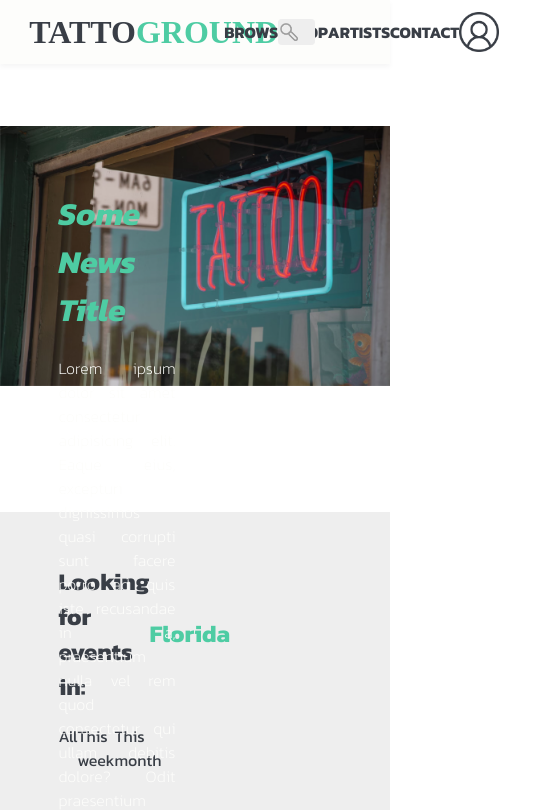
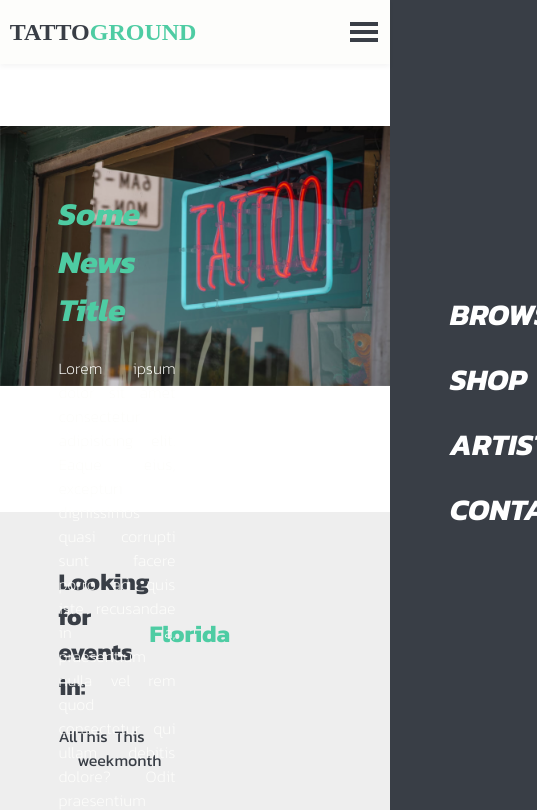
Before and after one commit to AnzickMedia/tattoo-ground, a React (Create React App) app: page / in a window 390 px wide. Shown: the top 810 px of the page, 537 px wide, since content can reach past the window. Built offline with nearby package versions, Linux system fonts and the light colour scheme; a web font is replaced by a local one.

Commit message:
se agrego menu en version responsive

```diff
--- a/src/App.jsx
+++ b/src/App.jsx
@@ -8,11 +8,19 @@ import { BrowserRouter as Router, Routes, Route } from "react-router-dom";
 import Location from "./components/Location/Location";
 import { all } from "./globals";
 import Artists from "./components/Artists/Artists";
+import { useState } from "react";
+import Menu from "./components/Menu/Menu";
+
 
 function App() {
+  const [menuOpen, setMenuOpen] = useState(false);
   return (
     <div>
-      <NavBar />
+      <NavBar
+      menuOpen={menuOpen}
+      setMenuOpen={setMenuOpen}
+      />
+       <Menu setMenuOpen={setMenuOpen} menuOpen={menuOpen} />
       <Router>
         <Routes>
           <Route
--- a/src/components/Footer/Footer.scss
+++ b/src/components/Footer/Footer.scss
@@ -77,11 +77,17 @@
             color: white;
             font-family: $sedwick;
             font-size: 3rem;
+            @include mobile{
+                font-size: 1rem;
+                    }
           }
           .green {
             color: $mainGreen;
             font-family: $sedwick;
             font-size: 3rem;
+            @include mobile{
+                font-size: 1rem;
+                    }
           }
     }
 }
--- /dev/null
+++ b/src/components/Menu/Menu.jsx
@@ -0,0 +1,27 @@
+import React from 'react'
+import "./Menu.scss";
+
+const Menu = ({menuOpen,setMenuOpen}) => {
+  return (
+    <div className={`menu ${menuOpen ? "active" : null}`}>
+            <ul>
+                <li onClick={()=> setMenuOpen(false)}>
+                    <a href="/browse">BROWSE</a>
+                </li>
+                <li onClick={()=> setMenuOpen(false)}>
+                    <a href="/">SHOP</a>
+                </li>
+
+                <li onClick={()=> setMenuOpen(false)}>
+                    <a href="/artists">ARTISTS</a>
+                </li>
+                <li onClick={()=> setMenuOpen(false)}>
+                    <a href="/">CONTACT</a>
+                </li>
+            </ul>
+
+        </div>
+  )
+}
+
+export default Menu
--- /dev/null
+++ b/src/components/Menu/Menu.scss
@@ -0,0 +1,47 @@
+@import "../../globalStyles.scss";
+.menu{
+    width: 300px;
+    height: 100vh;
+    background-color: $mainGray;
+    position: fixed;
+    top: 0;
+    right: -300px;
+    z-index: 0;
+    transition: all 1s ease;
+    display: flex;
+    flex-direction: column;
+    align-items: center;
+    justify-content: center;
+    @include mobile{
+        z-index: 3;
+    }
+
+    &.active{
+        right: 0;
+    }
+    ul{
+        margin: 0;
+        padding: 0;
+        list-style: none;
+        font-size: 30px;
+        font-weight: 300;
+        color: white;
+        width: 60%;
+
+
+    }
+    li{
+        margin-bottom: 20px;
+        a{
+            font-size: inherit;
+            color: inherit;
+            text-decoration: none;
+            font-family: $kanit;
+            font-style: italic;
+
+        }
+        &:hover{
+            font-weight: 500;
+        }
+    }
+}
--- a/src/components/NavBar/NavBar.jsx
+++ b/src/components/NavBar/NavBar.jsx
@@ -1,8 +1,10 @@
 import React from "react";
 import "./NavBar.scss";
+import { GiHamburgerMenu} from 'react-icons/gi';
 
 
-const NavBar = () => {
+
+const NavBar = ({menuOpen,setMenuOpen}) => {
 
 
 
@@ -26,11 +28,16 @@ const NavBar = () => {
 
 
 
+
+
           {/*por ahora usar <a> luego usar react router*/}
 
 
 
         <img src="assets/profile.png" alt="" />
+      </div>
+      <div className="o-hamburguer-container" onClick={() => setMenuOpen(!menuOpen)}>
+      <GiHamburgerMenu size="2rem" color="#393e46"/>
       </div>
 
     </div>
--- a/src/components/NavBar/NavBar.scss
+++ b/src/components/NavBar/NavBar.scss
@@ -1,4 +1,4 @@
-@import '../../globalStyles.scss';
+@import "../../globalStyles.scss";
 
 .o-nav {
   width: 100%;
@@ -8,48 +8,48 @@
   align-items: center;
   background-color: #fdfdfb;
   box-shadow: rgba(0, 0, 0, 0.04) 0px 3px 5px;
-  z-index: 2;
+  z-index: 4;
   position: fixed;
   top: 0;
 
   .o-nav-izq {
     width: 35%;
-    height: 4rem;
     display: flex;
     align-items: center;
     justify-content: space-between;
+    @include mobile{
+      width: 20%;
+          }
 
     .o-title-container {
       display: flex;
       flex-direction: row;
       cursor: pointer;
 
-
-      a{
+      a {
         text-decoration: none;
         margin: 0;
         padding: 0;
         display: flex;
         flex-direction: row;
 
-
-
-
         .gray {
           color: $mainGray;
           font-family: $sedwick;
           margin: 0;
           padding: 0;
-
-
+          @include mobile {
+            font-size:1.5rem;
+          }
         }
         .green {
           color: $mainGreen;
           font-family: $sedwick;
           margin: 0;
           padding: 0;
-
-
+          @include mobile {
+            font-size: 1.5rem;
+          }
         }
       }
     }
@@ -72,6 +72,9 @@
       transition: width 0.4s ease-in-out;
       font-family: $kanit;
       font-weight: 300;
+      @include mobile {
+        display: none;
+      }
     }
     input:focus {
       outline: 0;
@@ -84,6 +87,9 @@
     display: flex;
     align-items: center;
     justify-content: space-between;
+    @include mobile{
+      display: none;
+          }
 
     a {
       text-decoration: none;
@@ -104,4 +110,15 @@
       }
     }
   }
+
+  .o-hamburguer-container{
+    display: none;
+
+    @include mobile{
+      display: flex;
+    justify-content: flex-end;
+    align-items: center;
+    width: 70%;
     }
+  }
+}
```
Lines whose indentation alone changed are shown as unchanged.
